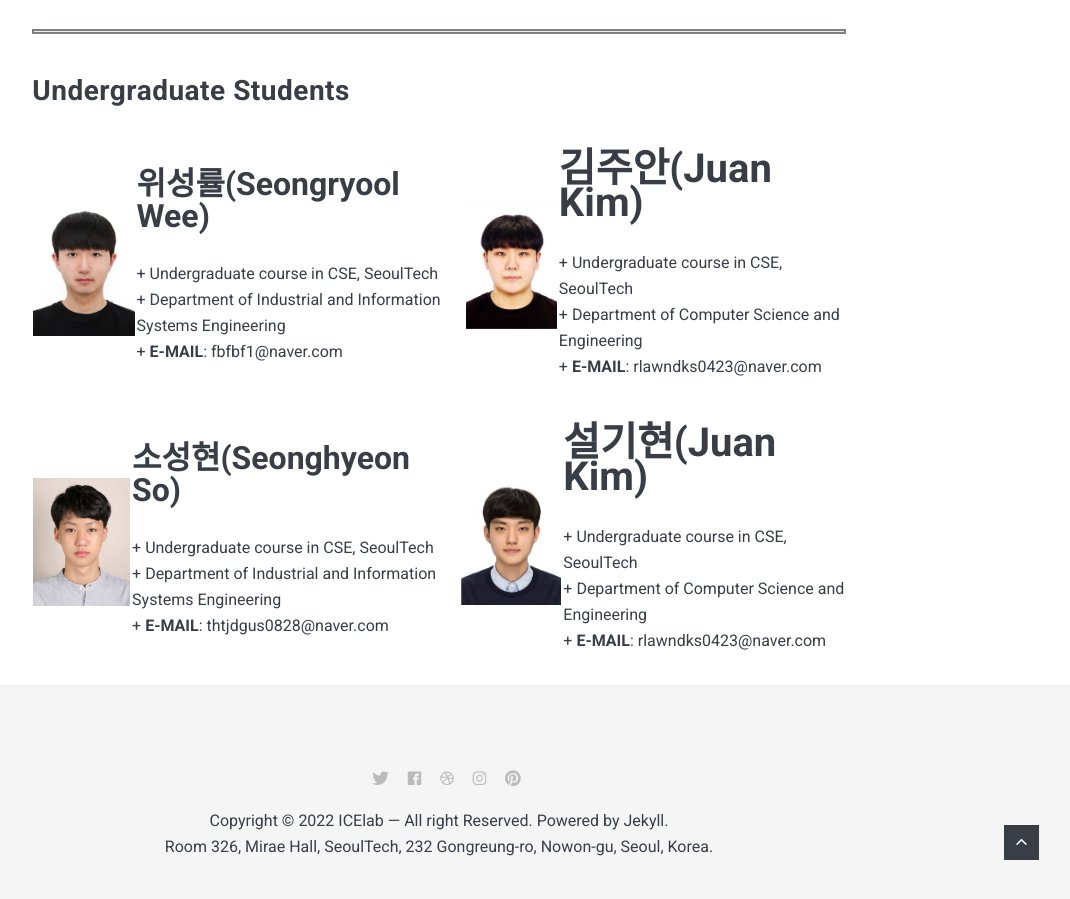
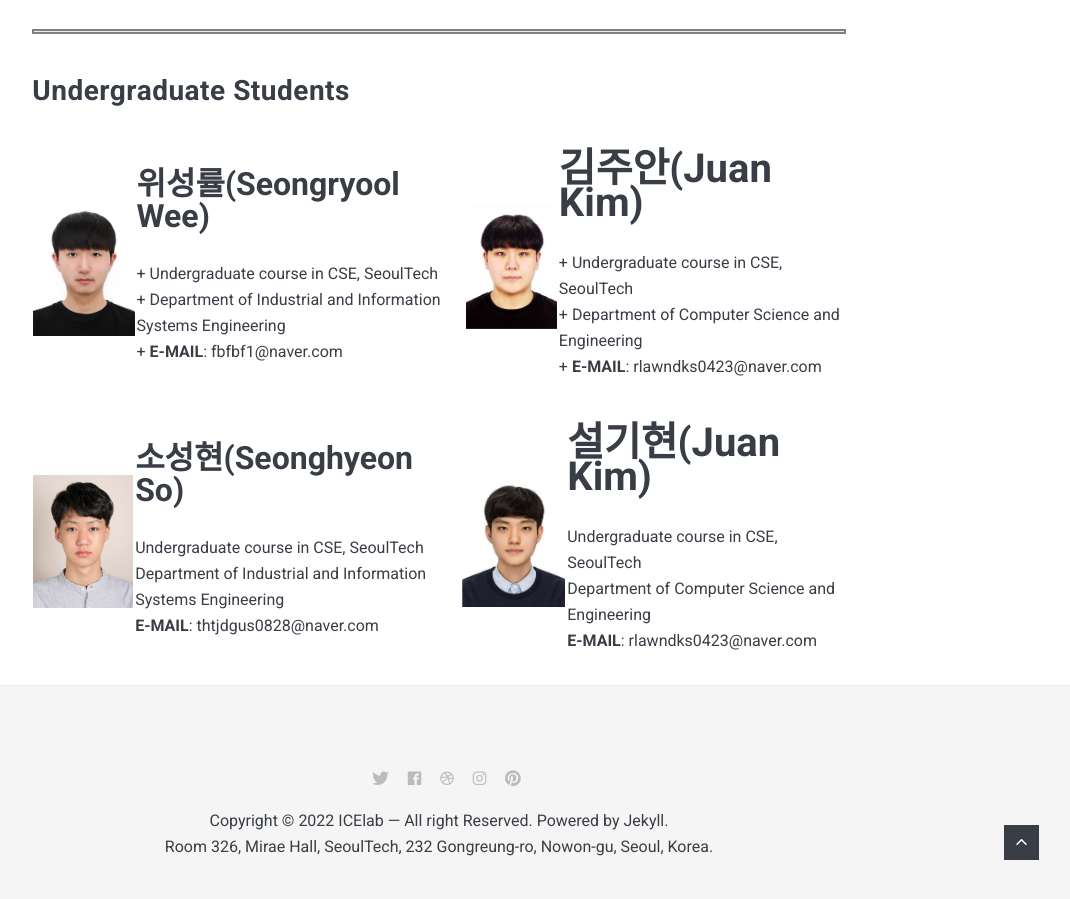
Before and after one commit to Icelab-2020/icelab-2020.github.io, a Jekyll site: the page built from _pages/01_members.md, in a window 1280 px wide and 900 px high, scrolled down 1642 px. Shown: the whole window, without its empty margins (201-1271 px from the left). Built offline with Jekyll 4.4.1, drawn with Linux system fonts in a browser that asks for light colours; nearby versions of some CDN libraries.

Commit message:
Update 01_members.md

```diff
--- a/_pages/01_members.md
+++ b/_pages/01_members.md
@@ -38,7 +38,7 @@ permalink: /01_members/
 
 |    |   |    |    |
 |:---|:---|:---|:---|
-| ![iot]({{site.baseurl}}/images/sh.jpg){: width="184"; height="248"} | <b><span style="font-size:200%">소성현(Seonghyeon So)</span></b><br><br> + Undergraduate course in CSE, SeoulTech   <br> + Department of Industrial and Information Systems Engineering  <br> + **E-MAIL**: thtjdgus0828@naver.com | ![iot]({{site.baseurl}}/images/kh.jpg){: width="190" height="255"} |  <b><span style="font-size:250%">설기현(Juan Kim)</span></b><br><br> + Undergraduate course in CSE, SeoulTech   <br> + Department of Computer Science and Engineering  <br> + **E-MAIL**: rlawndks0423@naver.com |
+| ![iot]({{site.baseurl}}/images/sh.jpg){: width="184"; height="248"} | <b><span style="font-size:200%">소성현(Seonghyeon So)</span></b><br><br> Undergraduate course in CSE, SeoulTech   <br> Department of Industrial and Information Systems Engineering  <br> **E-MAIL**: thtjdgus0828@naver.com | ![iot]({{site.baseurl}}/images/kh.jpg){: width="190" height="255"} |  <b><span style="font-size:250%">설기현(Juan Kim)</span></b><br><br> Undergraduate course in CSE, SeoulTech   <br> Department of Computer Science and Engineering  <br> **E-MAIL**: rlawndks0423@naver.com |
 
 <!--
 |    |   |  <img width=225/>  |  <img width=225/>  |
```
